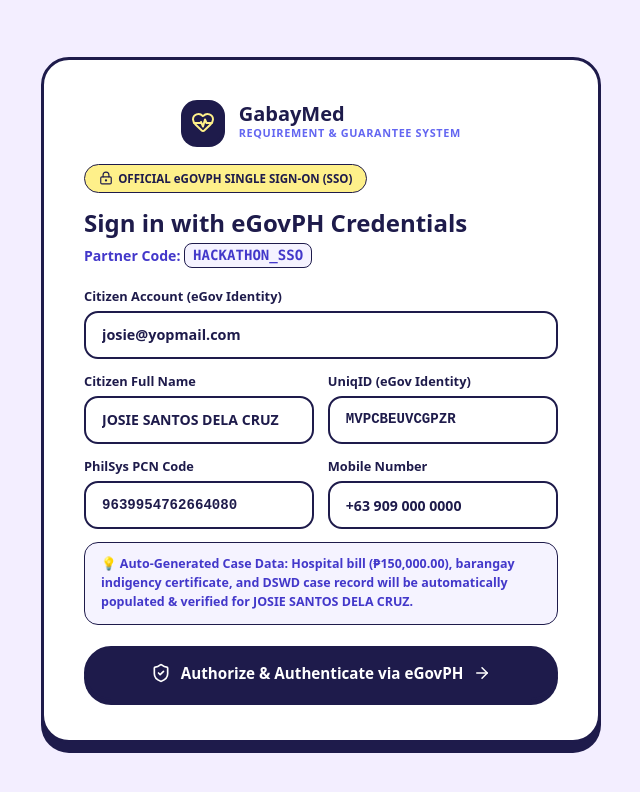
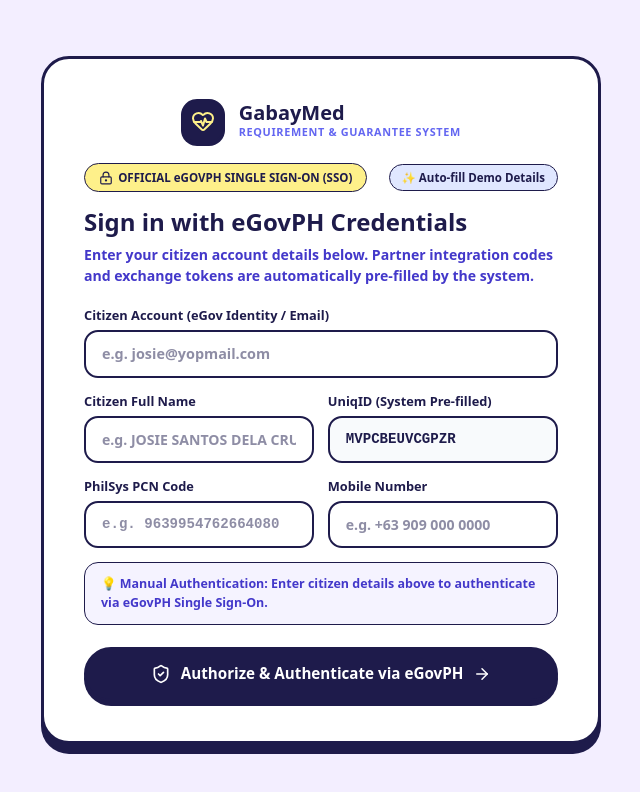
Before and after one commit to arrw23/egov-frontend, a Next.js app: page /egovph/sso in a window 1280 px wide. Shown: the top 792 px of the page, without its empty margins (319-959 px from the left). Built offline with nearby package versions, Linux system fonts and the light colour scheme; no server answers.

Commit message:
fix(sso): remove pre-filled citizen fields and pre-fill system tokens

```diff
--- a/src/app/egovph/sso/page.tsx
+++ b/src/app/egovph/sso/page.tsx
@@ -12,19 +12,38 @@
   const exchangeCode = searchParams.get("exchange_code") || searchParams.get("code") || "HACKATHON_SSO_LIVE";
 
   const [step, setStep] = useState<"form" | "verifying" | "success">("form");
-  const [name, setName] = useState("JOSIE SANTOS DELA CRUZ");
+  const [name, setName] = useState("");
   const [uniqid, setUniqid] = useState("MVPCBEUVCGPZR");
-  const [pcn, setPcn] = useState("9639954762664080");
-  const [email, setEmail] = useState("josie@yopmail.com");
-  const [phone, setPhone] = useState("+63 909 000 0000");
-  const [birthdate, setBirthdate] = useState("1990-01-01");
-  const [address, setAddress] = useState("1123 RIZAL ST., POBLACION, CITY OF ALAMINOS, PANGASINAN");
+  const [pcn, setPcn] = useState("");
+  const [email, setEmail] = useState("");
+  const [phone, setPhone] = useState("");
+  const [birthdate, setBirthdate] = useState("");
+  const [address, setAddress] = useState("");
+
+  const fillDemoData = () => {
+    setName("JOSIE SANTOS DELA CRUZ");
+    setUniqid("MVPCBEUVCGPZR");
+    setPcn("9639954762664080");
+    setEmail("josie@yopmail.com");
+    setPhone("+63 909 000 0000");
+    setBirthdate("1990-01-01");
+    setAddress("1123 RIZAL ST., POBLACION, CITY OF ALAMINOS, PANGASINAN");
+  };
 
   const handleAuthenticate = async (e: React.FormEvent) => {
     e.preventDefault();
     setStep("verifying");
 
-    const userInfo = { name, uniqid, pcn, email, phone, birthdate, address, exchangeCode };
+    const userInfo = {
+      name: name || "JOSIE SANTOS DELA CRUZ",
+      uniqid: uniqid || "MVPCBEUVCGPZR",
+      pcn: pcn || "9639954762664080",
+      email: email || "josie@yopmail.com",
+      phone: phone || "+63 909 000 0000",
+      birthdate: birthdate || "1990-01-01",
+      address: address || "1123 RIZAL ST., POBLACION, CITY OF ALAMINOS, PANGASINAN",
+      exchangeCode
+    };
     if (typeof window !== "undefined") {
       localStorage.setItem("egov_user_info", JSON.stringify(userInfo));
     }
@@ -40,7 +59,7 @@
     setTimeout(() => {
       setStep("success");
       setTimeout(() => {
-        router.push(`/?sso=authenticated&name=${encodeURIComponent(name)}`);
+        router.push(`/?sso=authenticated&name=${encodeURIComponent(userInfo.name)}`);
       }, 1600);
     }, 1200);
   };
@@ -54,23 +73,32 @@
 
         {step === "form" && (
           <div>
-            <div style={{ background: "#fef08a", color: "#1e1b4b", padding: "0.3rem 0.85rem", borderRadius: "9999px", border: "1.5px solid #1e1b4b", fontWeight: 900, fontSize: "0.72rem", display: "inline-flex", gap: "0.35rem", alignItems: "center", marginBottom: "0.75rem" }}>
-              <LockKeyhole size={14} /> OFFICIAL eGOVPH SINGLE SIGN-ON (SSO)
+            <div style={{ display: "flex", justifyContent: "space-between", alignItems: "center", marginBottom: "0.75rem" }}>
+              <div style={{ background: "#fef08a", color: "#1e1b4b", padding: "0.3rem 0.85rem", borderRadius: "9999px", border: "1.5px solid #1e1b4b", fontWeight: 900, fontSize: "0.72rem", display: "inline-flex", gap: "0.35rem", alignItems: "center" }}>
+                <LockKeyhole size={14} /> OFFICIAL eGOVPH SINGLE SIGN-ON (SSO)
+              </div>
+              <button
+                type="button"
+                onClick={fillDemoData}
+                style={{ background: "#e0e7ff", border: "1.5px solid #1e1b4b", borderRadius: "9999px", padding: "0.25rem 0.75rem", fontSize: "0.72rem", fontWeight: 800, color: "#1e1b4b", cursor: "pointer" }}
+              >
+                ✨ Auto-fill Demo Details
+              </button>
             </div>
             <h2 style={{ fontSize: "1.5rem", fontWeight: 900, color: "#1e1b4b", margin: "0 0 0.25rem 0" }}>Sign in with eGovPH Credentials</h2>
             <p style={{ color: "#4338ca", fontSize: "0.88rem", fontWeight: 600, marginBottom: "1.25rem" }}>
-              Partner Code: <code style={{ background: "#f5f3ff", padding: "0.2rem 0.5rem", borderRadius: 8, border: "1px solid #1e1b4b" }}>HACKATHON_SSO</code>
+              Enter your citizen account details below. Partner integration codes and exchange tokens are automatically pre-filled by the system.
             </p>
 
             <form onSubmit={handleAuthenticate} style={{ display: "flex", flexDirection: "column", gap: "0.85rem", textAlign: "left" }}>
               <div>
-                <label style={{ fontSize: "0.8rem", fontWeight: 900, color: "#1e1b4b", display: "block", marginBottom: "0.3rem" }}>Citizen Account (eGov Identity)</label>
+                <label style={{ fontSize: "0.8rem", fontWeight: 900, color: "#1e1b4b", display: "block", marginBottom: "0.3rem" }}>Citizen Account (eGov Identity / Email)</label>
                 <input
                   type="email"
                   value={email}
                   onChange={(e) => setEmail(e.target.value)}
                   required
-                  placeholder="josie@yopmail.com"
+                  placeholder="e.g. josie@yopmail.com"
                   style={{ width: "100%", padding: "0.7rem 1rem", border: "2px solid #1e1b4b", borderRadius: 14, fontSize: "0.9rem", fontWeight: 700, boxSizing: "border-box" }}
                 />
               </div>
@@ -82,16 +110,18 @@
                     value={name}
                     onChange={(e) => setName(e.target.value)}
                     required
+                    placeholder="e.g. JOSIE SANTOS DELA CRUZ"
                     style={{ width: "100%", padding: "0.7rem 1rem", border: "2px solid #1e1b4b", borderRadius: 14, fontSize: "0.88rem", fontWeight: 700, boxSizing: "border-box" }}
                   />
                 </div>
                 <div>
-                  <label style={{ fontSize: "0.8rem", fontWeight: 900, color: "#1e1b4b", display: "block", marginBottom: "0.3rem" }}>UniqID (eGov Identity)</label>
+                  <label style={{ fontSize: "0.8rem", fontWeight: 900, color: "#1e1b4b", display: "block", marginBottom: "0.3rem" }}>UniqID (System Pre-filled)</label>
                   <input
                     value={uniqid}
                     onChange={(e) => setUniqid(e.target.value)}
                     required
-                    style={{ width: "100%", padding: "0.7rem 1rem", border: "2px solid #1e1b4b", borderRadius: 14, fontSize: "0.88rem", fontWeight: 700, boxSizing: "border-box", fontFamily: "monospace" }}
+                    placeholder="MVPCBEUVCGPZR"
+                    style={{ width: "100%", padding: "0.7rem 1rem", border: "2px solid #1e1b4b", borderRadius: 14, fontSize: "0.88rem", fontWeight: 700, boxSizing: "border-box", fontFamily: "monospace", background: "#f8fafc" }}
                   />
                 </div>
               </div>
@@ -103,6 +133,7 @@
                     value={pcn}
                     onChange={(e) => setPcn(e.target.value)}
                     required
+                    placeholder="e.g. 9639954762664080"
                     style={{ width: "100%", padding: "0.7rem 1rem", border: "2px solid #1e1b4b", borderRadius: 14, fontSize: "0.88rem", fontWeight: 700, boxSizing: "border-box", fontFamily: "monospace" }}
                   />
                 </div>
@@ -112,13 +143,14 @@
                     value={phone}
                     onChange={(e) => setPhone(e.target.value)}
                     required
+                    placeholder="e.g. +63 909 000 0000"
                     style={{ width: "100%", padding: "0.7rem 1rem", border: "2px solid #1e1b4b", borderRadius: 14, fontSize: "0.88rem", fontWeight: 700, boxSizing: "border-box" }}
                   />
                 </div>
               </div>
 
               <div style={{ background: "#f5f3ff", padding: "0.75rem 1rem", borderRadius: 14, border: "1.5px solid #1e1b4b", fontSize: "0.78rem", color: "#4338ca", fontWeight: 700 }}>
-                💡 <b>Auto-Generated Case Data:</b> Hospital bill (₱150,000.00), barangay indigency certificate, and DSWD case record will be automatically populated & verified for <b>{name}</b>.
+                💡 <b>Manual Authentication:</b> Enter citizen details above to authenticate via eGovPH Single Sign-On.
               </div>
 
               <button className="primary wide" type="submit" style={{ display: "flex", alignItems: "center", justifyContent: "center", gap: "0.6rem", padding: "0.85rem 1.25rem", fontSize: "0.95rem", marginTop: "0.5rem" }}>
--- a/src/components/screens/LoginView.tsx
+++ b/src/components/screens/LoginView.tsx
@@ -62,7 +62,13 @@
           <p style={{ color: "#4338ca", fontSize: "0.9rem", fontWeight: 600, marginBottom: "1.5rem" }}>Authenticate automatically via eGovPH Single Sign-On.</p>
 
           <button
-            onClick={() => onLogin("applicant")}
+            onClick={() => {
+              if (typeof window !== "undefined") {
+                window.location.href = "/egovph/sso";
+              } else {
+                onLogin("applicant");
+              }
+            }}
             className="primary wide"
             style={{ display: "flex", alignItems: "center", justifyContent: "center", gap: "0.6rem", textDecoration: "none", marginBottom: "1.5rem", padding: "0.9rem 1.25rem", borderRadius: "9999px", width: "100%" }}
           >
```
